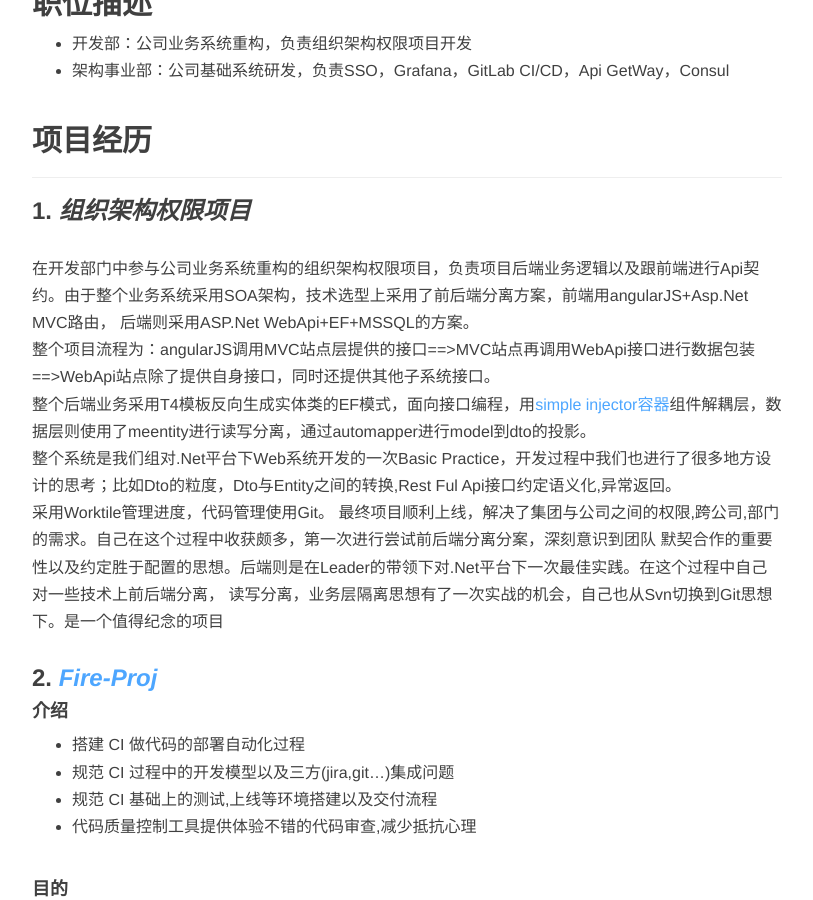
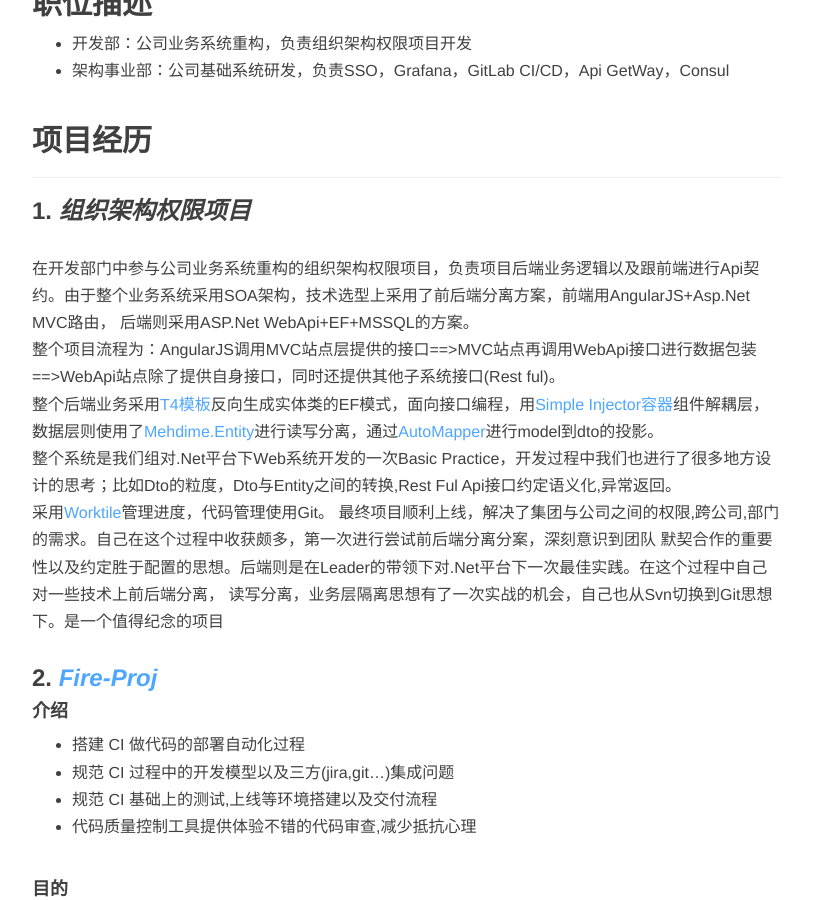
Before and after one commit to hqpsoft/hqpsoft.github.io, a Jekyll site: the page built from _posts/2016-05-18-Resume.md, in a window 1280 px wide and 900 px high, scrolled down 1238 px. Shown: the whole window, without its empty margins (233-1046 px from the left). Built offline with Jekyll 4.4.1, drawn with Linux system fonts in a browser that asks for light colours; nearby versions of some CDN libraries; comment, search, counter and statistics services are not loaded; some of the changed text lies outside the part shown.

Commit message:
update resume

```diff
--- a/_posts/2016-05-18-Resume.md
+++ b/_posts/2016-05-18-Resume.md
@@ -36,12 +36,12 @@ description: Resume
 ---
 
 ### 1.  ***组织架构权限项目***
-在开发部门中参与公司业务系统重构的组织架构权限项目，负责项目后端业务逻辑以及跟前端进行Api契约。由于整个业务系统采用SOA架构，技术选型上采用了前后端分离方案，前端用angularJS+Asp.Net MVC路由，
+在开发部门中参与公司业务系统重构的组织架构权限项目，负责项目后端业务逻辑以及跟前端进行Api契约。由于整个业务系统采用SOA架构，技术选型上采用了前后端分离方案，前端用AngularJS+Asp.Net MVC路由，
 后端则采用ASP.Net WebApi+EF+MSSQL的方案。
-整个项目流程为：angularJS调用MVC站点层提供的接口==>MVC站点再调用WebApi接口进行数据包装==>WebApi站点除了提供自身接口，同时还提供其他子系统接口。
-整个后端业务采用T4模板反向生成实体类的EF模式，面向接口编程，用[simple injector容器](https://github.com/simpleinjector/SimpleInjector)组件解耦层，数据层则使用了meentity进行读写分离，通过automapper进行model到dto的投影。
+整个项目流程为：AngularJS调用MVC站点层提供的接口==>MVC站点再调用WebApi接口进行数据包装==>WebApi站点除了提供自身接口，同时还提供其他子系统接口(Rest ful)。
+整个后端业务采用[T4模板](https://github.com/sjh37/EntityFramework-Reverse-POCO-Code-First-Generator)反向生成实体类的EF模式，面向接口编程，用[Simple Injector容器](https://github.com/simpleinjector/SimpleInjector)组件解耦层，数据层则使用了[Mehdime.Entity](https://github.com/mehdime/DbContextScope)进行读写分离，通过[AutoMapper](https://github.com/AutoMapper/AutoMapper)进行model到dto的投影。
 整个系统是我们组对.Net平台下Web系统开发的一次Basic Practice，开发过程中我们也进行了很多地方设计的思考；比如Dto的粒度，Dto与Entity之间的转换,Rest Ful Api接口约定语义化,异常返回。
-采用Worktile管理进度，代码管理使用Git。
+采用[Worktile](https://worktile.com/)管理进度，代码管理使用Git。
 最终项目顺利上线，解决了集团与公司之间的权限,跨公司,部门的需求。自己在这个过程中收获颇多，第一次进行尝试前后端分离分案，深刻意识到团队
 默契合作的重要性以及约定胜于配置的思想。后端则是在Leader的带领下对.Net平台下一次最佳实践。在这个过程中自己对一些技术上前后端分离，
 读写分离，业务层隔离思想有了一次实战的机会，自己也从Svn切换到Git思想下。是一个值得纪念的项目
```
Also changed, not shown: other parts of _posts/2016-05-18-Resume.md (+6 -5 lines).
